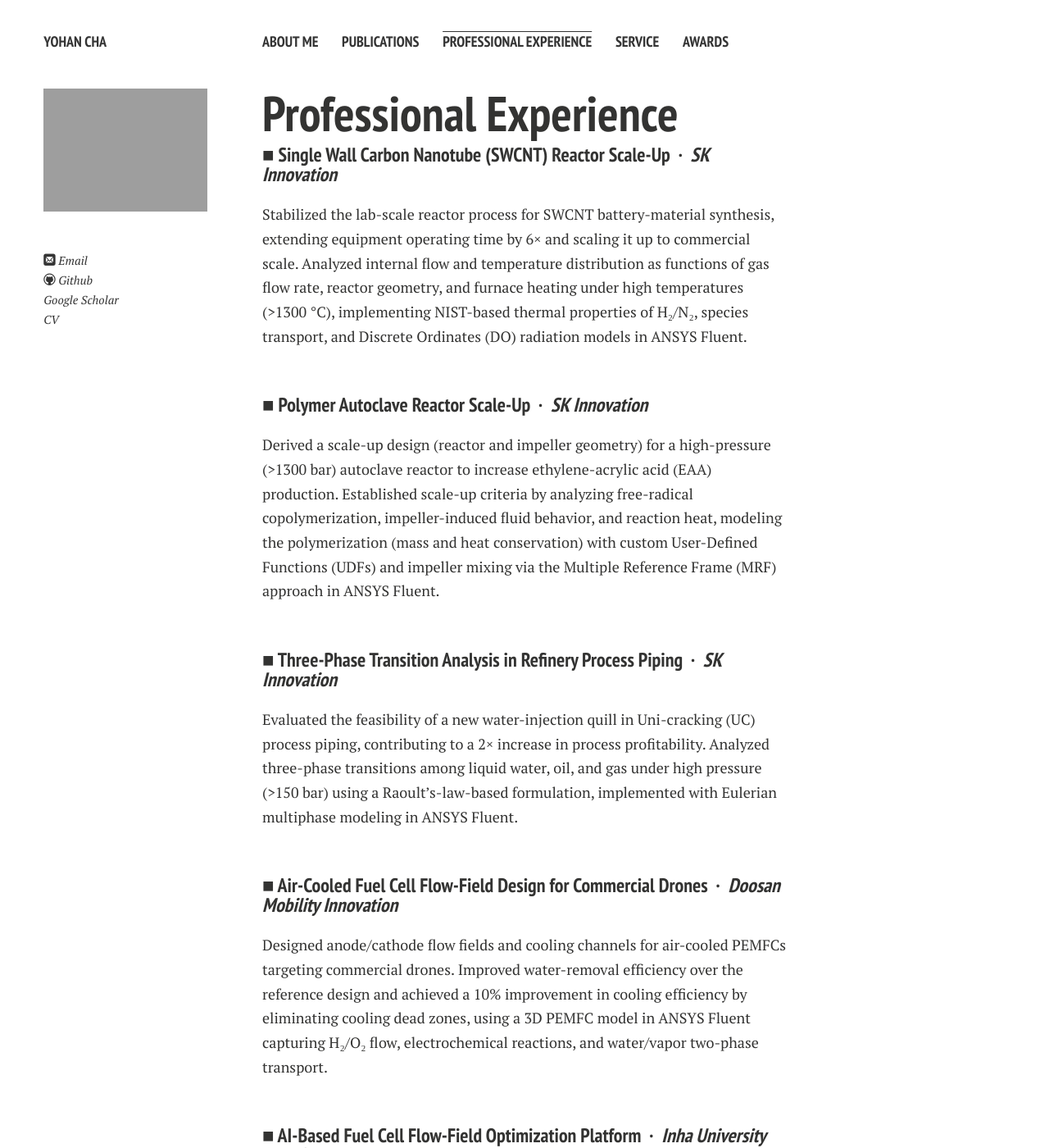
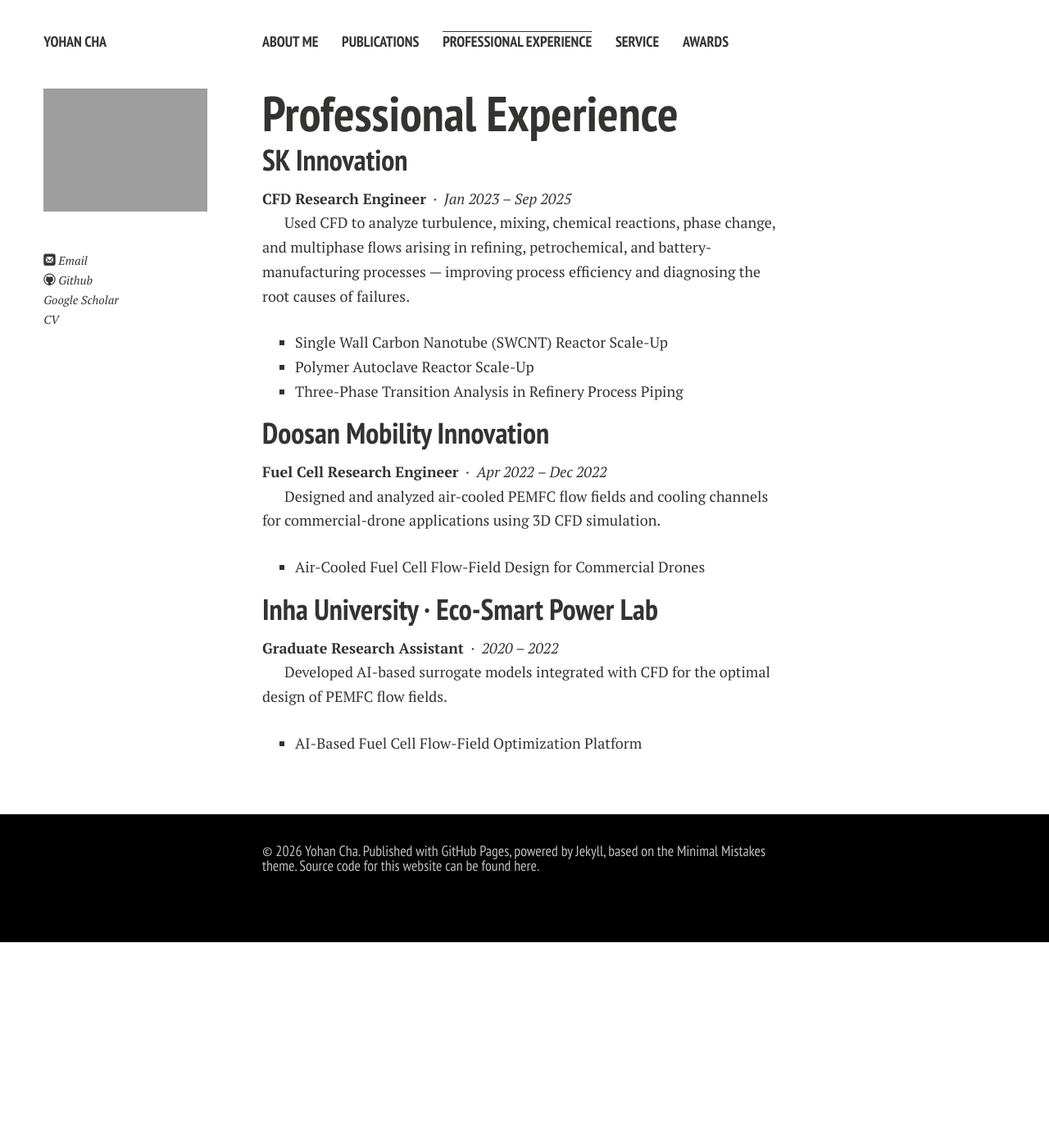
Before and after one commit to powerfulsmooth/powerfulsmooth.github.io, a Jekyll site: the page built from projects.md, in a window 1280 px wide and 1400 px high. Shown: the whole window at 82% size. Built offline with Jekyll 4.4.1, drawn with Linux system fonts in a browser that asks for light colours; nearby versions of some CDN libraries; comment, search, counter and statistics services are not loaded; a style sheet for code colours, icons or effects is not loaded; some of the changed text lies outside the part shown.

Commit message:
Add files via upload

```diff
--- a/projects.md
+++ b/projects.md
@@ -6,30 +6,28 @@ title: Professional Experience
 
 # Professional Experience
 
-#### ■ Single Wall Carbon Nanotube (SWCNT) Reactor Scale-Up &nbsp;·&nbsp; *SK Innovation*
+## SK Innovation
 
-Stabilized the lab-scale reactor process for SWCNT battery-material synthesis, extending equipment operating time by 6× and scaling it up to commercial scale. Analyzed internal flow and temperature distribution as functions of gas flow rate, reactor geometry, and furnace heating under high temperatures (>1300 °C), implementing NIST-based thermal properties of H₂/N₂, species transport, and Discrete Ordinates (DO) radiation models in ANSYS Fluent.
+**CFD Research Engineer** &nbsp;·&nbsp; *Jan 2023 – Sep 2025*
 
-<br>
+Used CFD to analyze turbulence, mixing, chemical reactions, phase change, and multiphase flows arising in refining, petrochemical, and battery-manufacturing processes — improving process efficiency and diagnosing the root causes of failures.
 
-#### ■ Polymer Autoclave Reactor Scale-Up &nbsp;·&nbsp; *SK Innovation*
+- Single Wall Carbon Nanotube (SWCNT) Reactor Scale-Up
+- Polymer Autoclave Reactor Scale-Up
+- Three-Phase Transition Analysis in Refinery Process Piping
 
-Derived a scale-up design (reactor and impeller geometry) for a high-pressure (>1300 bar) autoclave reactor to increase ethylene-acrylic acid (EAA) production. Established scale-up criteria by analyzing free-radical copolymerization, impeller-induced fluid behavior, and reaction heat, modeling the polymerization (mass and heat conservation) with custom User-Defined Functions (UDFs) and impeller mixing via the Multiple Reference Frame (MRF) approach in ANSYS Fluent.
+## Doosan Mobility Innovation
 
-<br>
+**Fuel Cell Research Engineer** &nbsp;·&nbsp; *Apr 2022 – Dec 2022*
 
-#### ■ Three-Phase Transition Analysis in Refinery Process Piping &nbsp;·&nbsp; *SK Innovation*
+Designed and analyzed air-cooled PEMFC flow fields and cooling channels for commercial-drone applications using 3D CFD simulation.
 
-Evaluated the feasibility of a new water-injection quill in Uni-cracking (UC) process piping, contributing to a 2× increase in process profitability. Analyzed three-phase transitions among liquid water, oil, and gas under high pressure (>150 bar) using a Raoult's-law-based formulation, implemented with Eulerian multiphase modeling in ANSYS Fluent.
+- Air-Cooled Fuel Cell Flow-Field Design for Commercial Drones
 
-<br>
+## Inha University · Eco-Smart Power Lab
 
-#### ■ Air-Cooled Fuel Cell Flow-Field Design for Commercial Drones &nbsp;·&nbsp; *Doosan Mobility Innovation*
+**Graduate Research Assistant** &nbsp;·&nbsp; *2020 – 2022*
 
-Designed anode/cathode flow fields and cooling channels for air-cooled PEMFCs targeting commercial drones. Improved water-removal efficiency over the reference design and achieved a 10% improvement in cooling efficiency by eliminating cooling dead zones, using a 3D PEMFC model in ANSYS Fluent capturing H₂/O₂ flow, electrochemical reactions, and water/vapor two-phase transport.
+Developed AI-based surrogate models integrated with CFD for the optimal design of PEMFC flow fields.
 
-<br>
-
-#### ■ AI-Based Fuel Cell Flow-Field Optimization Platform &nbsp;·&nbsp; *Inha University (Eco-Smart Power Lab)*
-
-Developed an end-to-end optimal-design platform integrating data-driven surrogate models (Kriging, RSA, Multi-Layer Perceptron) with CFD. Implemented the full Python pipeline — DOE (Latin Hypercube Sampling) → PEMFC CFD simulation → surrogate training → optimal-point selection via Genetic Algorithm. Findings were published in the *Journal of The Electrochemical Society*.
+- AI-Based Fuel Cell Flow-Field Optimization Platform
```
